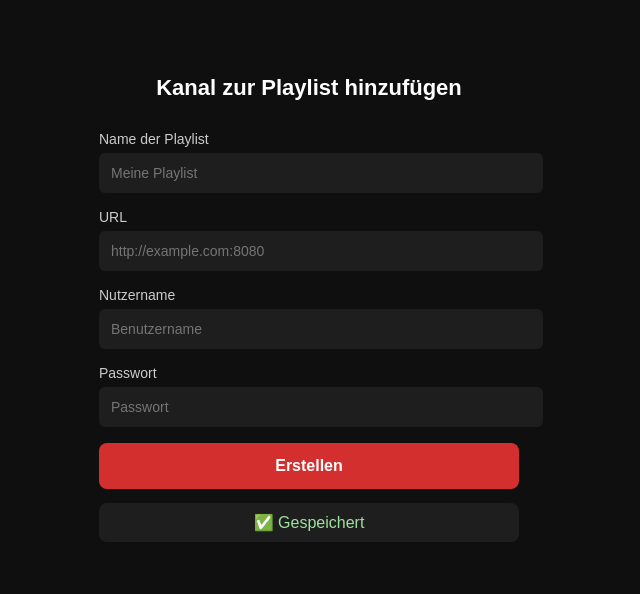
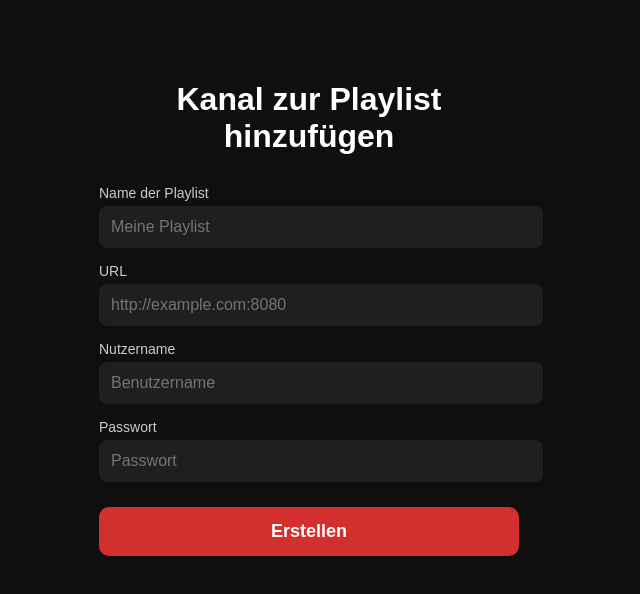
Before and after one commit to Today1100/media-login, a plain HTML site: page index.html in a window 1280 px wide. Both pictures are taken after a click on the button "Erstellen". Shown: the whole page, without its empty margins (331-971 px from the left). Drawn offline with Linux system fonts and the light colour scheme.

Commit message:
Update index.html

```diff
--- a/index.html
+++ b/index.html
@@ -1,46 +1,105 @@
 <!DOCTYPE html>
 <html lang="de">
 <head>
-  <meta charset="UTF-8" />
-  <meta name="viewport" content="width=device-width, initial-scale=1.0"/>
+  <meta charset="UTF-8">
   <title>Media Login</title>
+  <meta name="viewport" content="width=device-width, initial-scale=1.0">
+
   <style>
-    body{background:#0f0f0f;color:#fff;font-family:Arial,Helvetica,sans-serif;margin:0}
-    .container{max-width:420px;margin:40px auto;padding:20px}
-    h1{text-align:center;margin-bottom:30px;font-size:22px}
-    label{display:block;margin-bottom:6px;font-size:14px;color:#ccc}
-    input{width:100%;padding:12px;margin-bottom:16px;border-radius:6px;border:none;background:#1e1e1e;color:#fff;font-size:14px}
-    button{width:100%;padding:14px;background:#d32f2f;border:none;border-radius:8px;color:#fff;font-size:16px;font-weight:bold;cursor:pointer}
-    button:hover{background:#b71c1c}
-    .msg{display:none;margin-top:14px;padding:10px;border-radius:8px;background:#1e1e1e;color:#9fe29f;text-align:center}
+    body {
+      margin: 0;
+      background: #0f0f0f;
+      color: #ffffff;
+      font-family: Arial, Helvetica, sans-serif;
+    }
+
+    .container {
+      max-width: 420px;
+      margin: 40px auto;
+      padding: 20px;
+    }
+
+    h1 {
+      text-align: center;
+      margin-bottom: 30px;
+    }
+
+    label {
+      display: block;
+      margin-top: 15px;
+      margin-bottom: 5px;
+      font-size: 14px;
+      color: #cccccc;
+    }
+
+    input {
+      width: 100%;
+      padding: 12px;
+      border-radius: 8px;
+      border: none;
+      background: #1f1f1f;
+      color: #ffffff;
+      font-size: 16px;
+    }
+
+    button {
+      width: 100%;
+      margin-top: 25px;
+      padding: 14px;
+      background: #d32f2f;
+      border: none;
+      border-radius: 10px;
+      color: #ffffff;
+      font-size: 18px;
+      font-weight: bold;
+      cursor: pointer;
+    }
+
+    .msg {
+      display: none;
+      margin-top: 15px;
+      padding: 10px;
+      text-align: center;
+      background: #1b5e20;
+      border-radius: 8px;
+      color: #a5d6a7;
+      font-weight: bold;
+    }
   </style>
 </head>
+
 <body>
   <div class="container">
     <h1>Kanal zur Playlist hinzufügen</h1>
 
     <label>Name der Playlist</label>
-    <input type="text" id="name" placeholder="Meine Playlist">
+    <input type="text" id="playlist_name" placeholder="Meine Playlist">
 
     <label>URL</label>
-    <input type="text" id="url" placeholder="http://example.com:8080">
+    <input type="text" id="portal_url" placeholder="http://example.com:8080">
 
     <label>Nutzername</label>
-    <input type="text" id="user" placeholder="Benutzername">
+    <input type="text" id="username" placeholder="Benutzername">
 
     <label>Passwort</label>
-    <input type="password" id="pass" placeholder="Passwort">
+    <input type="password" id="password" placeholder="Passwort">
 
-    <button id="btn">Erstellen</button>
-    <div class="msg" id="msg">✅ Gespeichert</div>
+    <button onclick="saveLogin()">Erstellen</button>
+
+    <div class="msg" id="msg">✔ Gespeichert</div>
   </div>
 
   <script>
-    document.getElementById("btn").addEventListener("click", () => {
-      const name = document.getElementById("name").value.trim();
-      const url  = document.getElementById("url").value.trim();
-      const user = document.getElementById("user").value.trim();
-      const pass = document.getElementById("pass").value;
+    function saveLogin() {
+      const name = document.getElementById("playlist_name").value.trim();
+      const url  = document.getElementById("portal_url").value.trim();
+      const user = document.getElementById("username").value.trim();
+      const pass = document.getElementById("password").value.trim();
+
+      if (!url || !user || !pass) {
+        alert("Bitte alle Felder ausfüllen");
+        return;
+      }
 
       localStorage.setItem("playlist_name", name);
       localStorage.setItem("portal_url", url);
@@ -48,7 +107,12 @@
       localStorage.setItem("password", pass);
 
       document.getElementById("msg").style.display = "block";
-    });
+
+      // 👉 automatische Weiterleitung
+      setTimeout(() => {
+        window.location.href = "player.html";
+      }, 400);
+    }
   </script>
 </body>
 </html>
```
